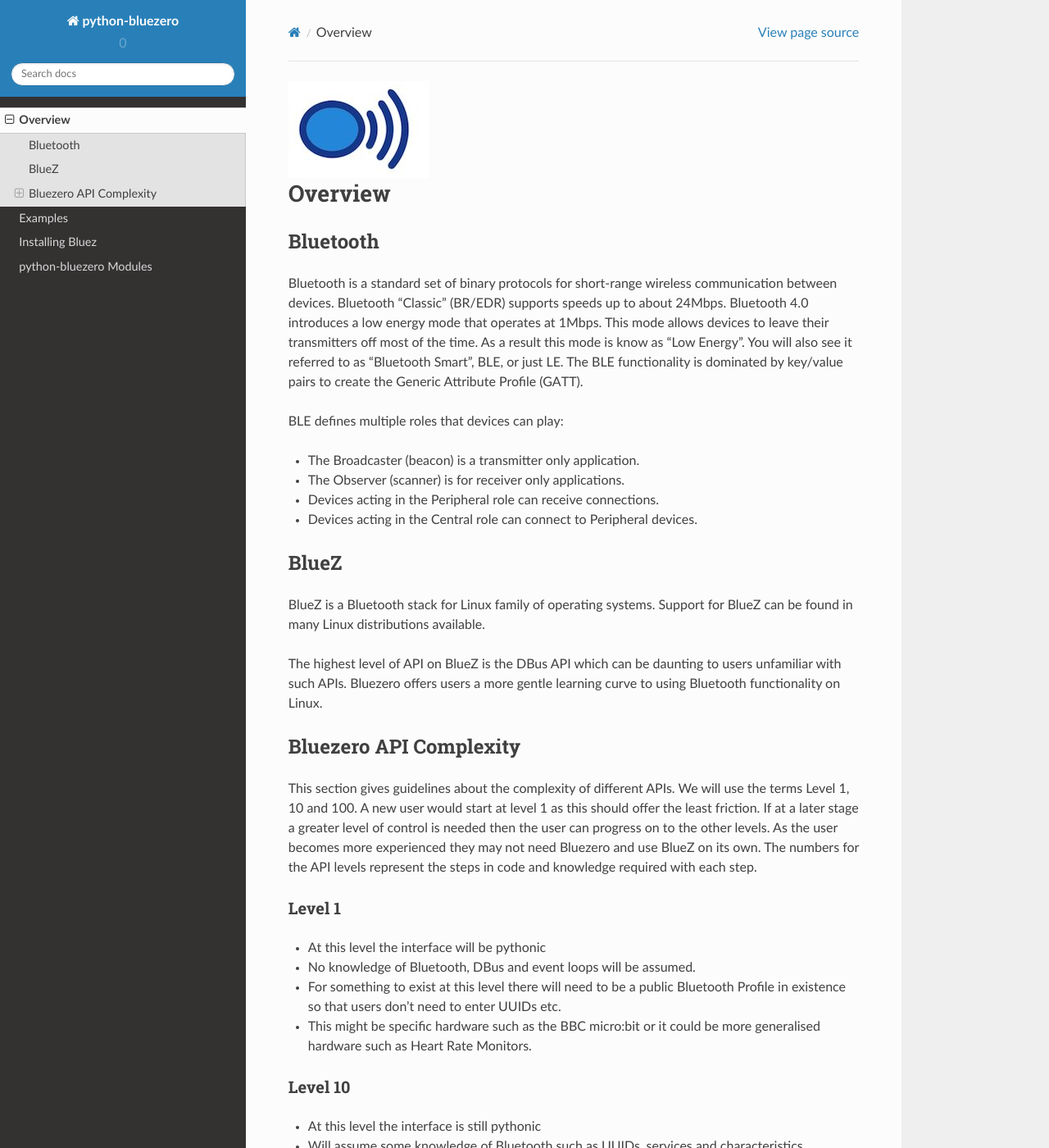
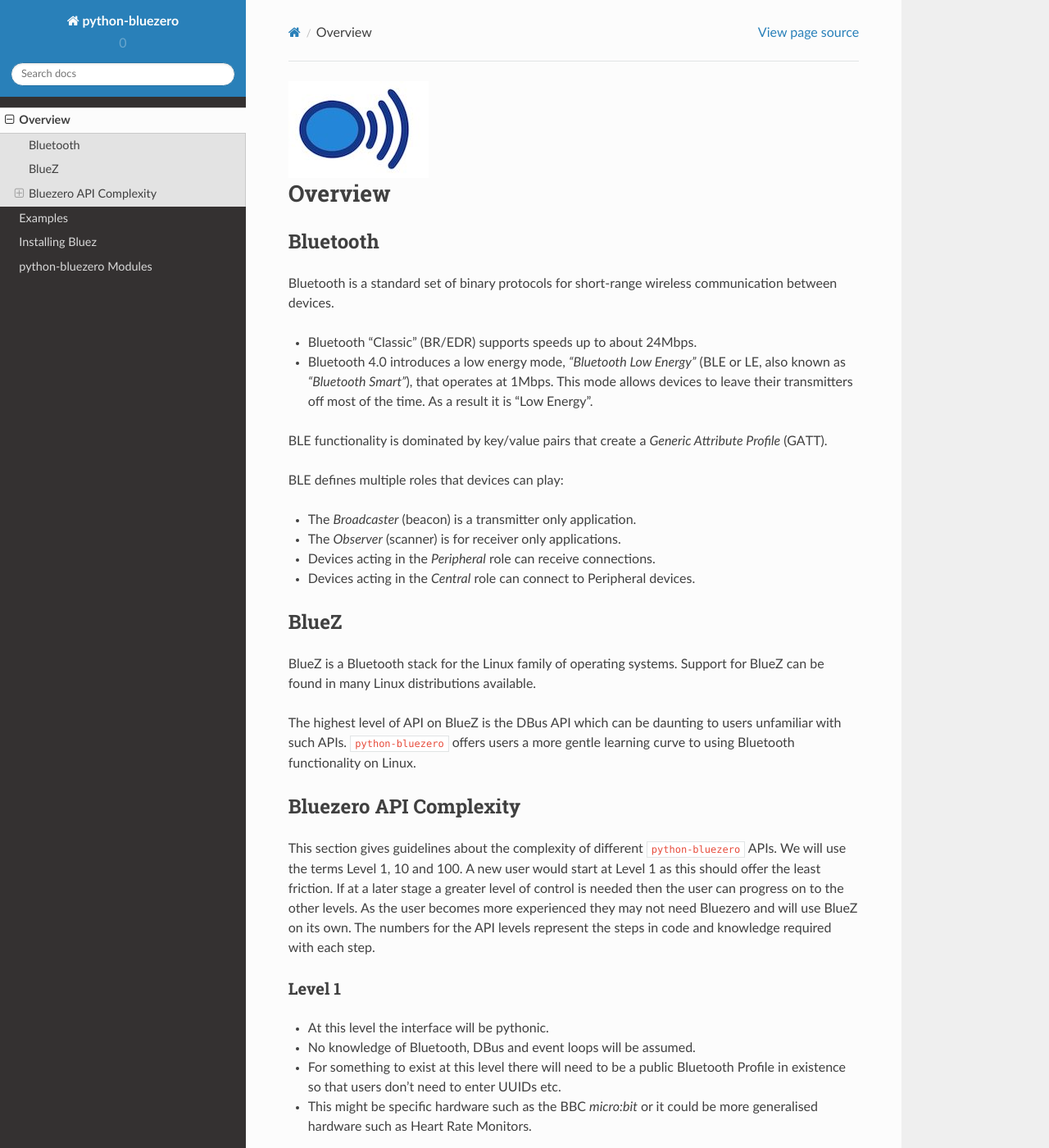
Before and after one commit to ukBaz/python-bluezero, a Sphinx documentation site: the page built from docs/overview.rst, in a window 1280 px wide and 1400 px high. Shown: the whole window at 82% size. Built offline with Sphinx 7.4.7 and the Read the Docs theme 2.0.0, drawn with Linux system fonts in a browser that asks for light colours; some of the changed text lies outside the part shown.

Commit message:
minor documentation updates

```diff
--- a/docs/examples.rst
+++ b/docs/examples.rst
@@ -8,16 +8,17 @@
 Adapter
 -------
 
-This prints out the status of the Bluetooth device on your Linux computer.
-It also checks to see if it is enabled (powered) before scanning for nearby Bluetooth
-devices.
+This example prints out the status of the Bluetooth device on your Linux
+computer. It also checks to see if it is enabled (powered) before scanning for
+nearby Bluetooth devices:
 
 .. literalinclude:: ../examples/adapter_example.py
 
 Eddystone URL Beacon
 --------------------
 
-This broadcasts the given URL in a format for the `Physical Web <https://google.github.io/physical-web/>`_
+This example broadcasts a given URL in a format for the `Physical Web
+<https://google.github.io/physical-web/>`_:
 
 .. literalinclude:: ../examples/eddystone-url-beacon.py
 
@@ -27,20 +28,21 @@
 Micro:bit Buttons
 -----------------
 
-This example reads the status of the buttons on a `BBC micro:bit <https://en.wikipedia.org/wiki/Micro_Bit/>`_
-and indicates them on a `Ryanteck Traffic Hat <https://ryanteck.uk/hats/1-traffichat-0635648607122.html/>`_
+This example reads the status of the buttons on a `BBC micro:bit
+<https://en.wikipedia.org/wiki/Micro_Bit/>`_ and indicates them on a `Ryanteck
+Traffic Hat <https://ryanteck.uk/hats/1-traffichat-0635648607122.html/>`_. (To
+run this replace xx:xx:xx:xx:xx:xx with the address of your micro:bit):
 
-Example of how to run (replace xx:xx:xx:xx:xx:xx with the address of your micro:bit)::
-
-    python3 microbit_button.py xx:xx:xx:xx:xx:xx
+    ``python3 microbit_button.py xx:xx:xx:xx:xx:xx``
 
 .. literalinclude:: ../examples/level10/microbit_button.py
 
 TI CC2650
 ---------
 
-This example reads the sensors on the buttons on a `TI SensorTag <http://www.ti.com/tool/TIDC-CC2650STK-SENSORTAG/>`_
- and prints them out to the screen
+This example reads the sensors or buttons on a `TI SensorTag
+<http://www.ti.com/tool/TIDC-CC2650STK-SENSORTAG/>`_ and prints them out to the
+screen:
 
 .. literalinclude:: ../examples/level10/read_sensortag_CC2650.py
 
@@ -50,8 +52,9 @@
 Physical Web FatBeacon
 ----------------------
 
-This advertises a Physical Web Beacon using the Eddystone standard. This can only be connected to by
-the Physical Web app currently as that is the only thing that supports
-`FatBeacons <https://github.com/google/physical-web/issues/784>`_
+This example advertises a Physical Web Beacon using the Eddystone standard.
+Currently this can only be connected to by the Physical Web app because that is
+the only thing that supports `FatBeacons
+<https://github.com/google/physical-web/issues/784>`_:
 
 .. literalinclude:: ../examples/level100/fatbeacon.py
--- a/docs/overview.rst
+++ b/docs/overview.rst
@@ -6,56 +6,73 @@
 
 Bluetooth
 =========
-Bluetooth is a standard set of binary protocols for short-range wireless communication between devices.
-Bluetooth "Classic" (BR/EDR) supports speeds up to about 24Mbps. Bluetooth 4.0 introduces a low energy mode
-that operates at 1Mbps.
-This mode allows devices to leave their transmitters off most of the time.
-As a result this mode is know as "Low Energy". You will also see it referred to as "Bluetooth Smart", BLE,
-or just LE.
-The BLE functionality is dominated by key/value pairs to create the Generic Attribute Profile (GATT).
+
+Bluetooth is a standard set of binary protocols for short-range wireless
+communication between devices.
+
+* Bluetooth "Classic" (BR/EDR) supports speeds up to about 24Mbps.
+* Bluetooth 4.0 introduces a low energy mode, *"Bluetooth Low Energy"*
+  (BLE or LE, also known as *"Bluetooth Smart"*), that operates at 1Mbps.
+  This mode allows devices to leave their transmitters off most of the time.
+  As a result it is "Low Energy".
+
+BLE functionality is dominated by key/value pairs that create a
+*Generic Attribute Profile* (GATT).
 
 BLE defines multiple roles that devices can play:
 
-* The Broadcaster (beacon) is a transmitter only application.
-* The Observer (scanner) is for receiver only applications.
-* Devices acting in the Peripheral role can receive connections.
-* Devices acting in the Central role can connect to Peripheral devices.
+* The *Broadcaster* (beacon) is a transmitter only application.
+* The *Observer* (scanner) is for receiver only applications.
+* Devices acting in the *Peripheral* role can receive connections.
+* Devices acting in the *Central* role can connect to Peripheral devices.
 
 BlueZ
 =====
-BlueZ is a Bluetooth stack for Linux family of operating systems. Support for BlueZ can be found in many Linux
-distributions available.
 
-The highest level of API on BlueZ is the DBus API which can be daunting to users unfamiliar with such APIs.
-Bluezero offers users a more gentle learning curve to using Bluetooth functionality on Linux.
+BlueZ is a Bluetooth stack for the Linux family of operating systems. Support
+for BlueZ can be found in many Linux distributions available.
+
+The highest level of API on BlueZ is the DBus API which can be daunting to
+users unfamiliar with such APIs. ``python-bluezero`` offers users a more gentle
+learning curve to using Bluetooth functionality on Linux.
 
 Bluezero API Complexity
 =======================
-This section gives guidelines about the complexity of different APIs. We will use the terms Level 1, 10 and 100.
-A new user would start at level 1 as this should offer the least friction. If at a later stage a greater level
-of control is needed then the user can progress on to the other levels. As the user becomes more experienced they
-may not need Bluezero and use BlueZ on its own. The numbers for the API levels represent the steps in code and
-knowledge required with each step.
+
+This section gives guidelines about the complexity of different
+``python-bluezero`` APIs. We will use the terms Level 1, 10 and 100. A new user
+would start at Level 1 as this should offer the least friction. If at a later
+stage a greater level of control is needed then the user can progress on to the
+other levels. As the user becomes more experienced they may not need Bluezero
+and will use BlueZ on its own. The numbers for the API levels represent the
+steps in code and knowledge required with each step.
 
 Level 1
 -------
-- At this level the interface will be pythonic
+- At this level the interface will be pythonic.
 - No knowledge of Bluetooth, DBus and event loops will be assumed.
-- For something to exist at this level there will need to be a public Bluetooth Profile in existence so that users don’t need to enter UUIDs etc.
-- This might be specific hardware such as the BBC micro:bit or it could be more generalised hardware such as Heart Rate Monitors.
+- For something to exist at this level there will need to be a public
+  Bluetooth Profile in existence so that users don’t need to enter UUIDs etc.
+- This might be specific hardware such as the BBC *micro:bit* or it could be
+  more generalised hardware such as Heart Rate Monitors.
 
 Level 10
 --------
-- At this level the interface is still pythonic
-- Will assume some knowledge of Bluetooth such as UUIDs, services and characteristics
+- At this level the interface is still pythonic.
+- Some knowledge of Bluetooth such as UUIDs, services and characteristics
+  will be assumed.
 - It will not make reference to DBus or event loops.
 
 Level 100
 ---------
-- At this level the interface is expecting the user to know Bluetooth, DBus and event loops.
+- At this level the interface is expecting the user to know Bluetooth, DBus
+  and event loops.
 - DBus function names are not Pythonic but will be exposed at the level.
-- This level will be very specific to the Linux kernel and so will be difficult to port this to other operating systems that do not have the Bluez Daemon running.
-- The previous more abstracted levels of API should be easier to move to any hardware.
+- This level will be very specific to the Linux kernel and so it will be
+  difficult to port this to other operating systems that do not have the
+  Bluez Daemon running.
+- The previous more abstracted API levels should be easier to port to any
+  hardware.
 
 
 Summary of Bluezero Files
```
Also changed, not shown: docs/index.rst (+7 -0 lines).
